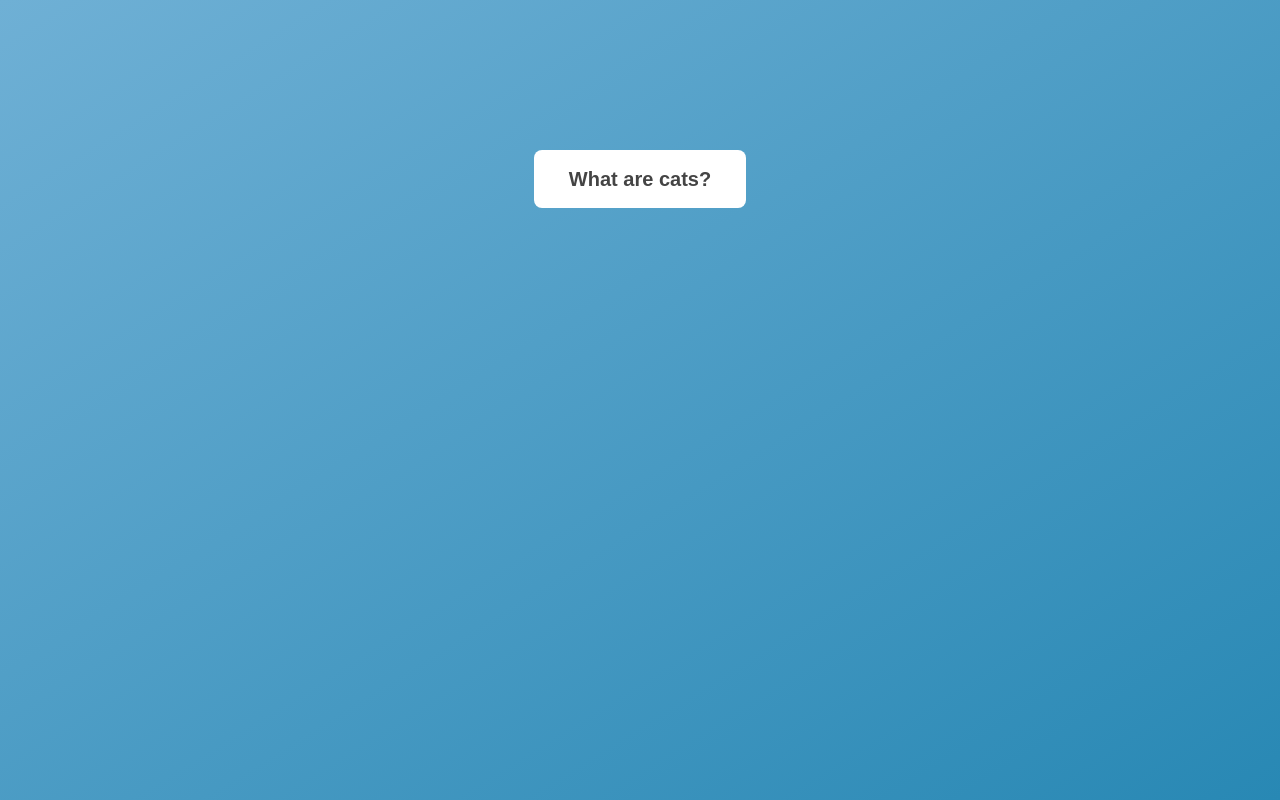
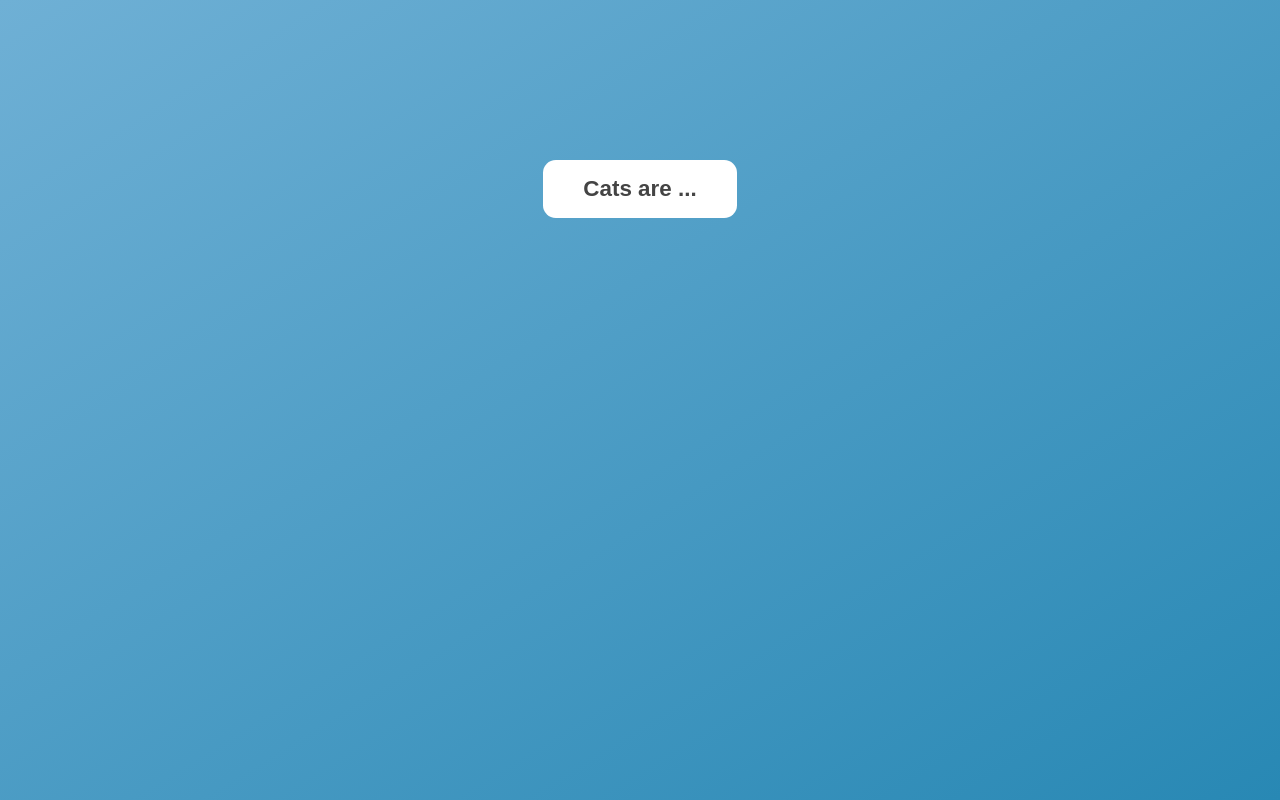
Before and after one commit to DrGunnarMallon/react-modal, a React (Create React App) app: page / in a window 1280 px wide. Built offline with nearby package versions, Linux system fonts and the light colour scheme.

Commit message:
initial commit

```diff
--- a/src/App.js
+++ b/src/App.js
@@ -8,9 +8,9 @@ function App() {
   return (
     <div className="App">
       <button className="show-modal" onClick={() => setShowModal(true)}>
-        What are cats?
+        Cats are ...
       </button>
-      {showModal && <Popup showModal={setShowModal} />}
+      {showModal && <Popup showModal={setShowModal} blurred={true} />}
     </div>
   );
 }
--- a/src/components/Popup.js
+++ b/src/components/Popup.js
@@ -1,4 +1,4 @@
-export default function Popup({ showModal, name }) {
+export default function Popup({ showModal, blurred }) {
   const keyDownHandler = (event) => {
     if (event.key === "Escape") showModal(false);
   };
@@ -10,7 +10,7 @@ export default function Popup({ showModal, name }) {
         <button className="close-modal" onClick={() => showModal(false)}>
           &times;
         </button>
-        <h1>Cats are awesome!</h1>
+        <h1>Cats are awesome</h1>
         <p>
           Hide when guests come over. Let me in let me out let me in let me out let me in let me out
           who broke this door anyway ptracy litter box is life. Under the bed i am the best but go
@@ -18,11 +18,9 @@ export default function Popup({ showModal, name }) {
           or i love cats i am one wake up scratch humans leg for food then purr then i have a and
           relax sweet beast, or sleep on keyboard.
         </p>
-        <div className="btns">
-          <button className="modal-btn" onClick={() => showModal(false)}>
-            Agreed
-          </button>
-        </div>
+        <button className="modal-btn" onClick={() => showModal(false)}>
+          Meouw
+        </button>
       </div>
       <div className="overlay" onClick={() => showModal(false)}></div>
     </div>
--- a/src/stylesheets/App.css
+++ b/src/stylesheets/App.css
@@ -1,11 +1,6 @@
 * {
   margin: 0;
   padding: 0;
-  box-sizing: inherit;
-}
-
-html {
-  font-size: 62.5%;
   box-sizing: border-box;
 }
 
@@ -14,27 +9,25 @@ body {
   color: #333;
   line-height: 1.5;
   height: 100vh;
-  position: relative;
   display: flex;
-  align-items: flex-start;
   justify-content: center;
   background: linear-gradient(to top left, #2888b4, #6fb0d5);
 }
 
 h1 {
-  font-size: 2.5rem;
-  margin-bottom: 2rem;
+  font-size: 1.5rem;
+  margin-bottom: 1rem;
 }
 
 p {
-  font-size: 1.8rem;
+  font-size: 1.2rem;
 }
 
 .show-modal {
-  font-size: 2rem;
+  font-size: 1.4rem;
   font-weight: 600;
-  padding: 1.75rem 3.5rem;
-  margin: 15rem 2rem;
+  padding: 1rem 2.5rem;
+  margin: 10rem 2rem;
   border: none;
   background-color: #fff;
   color: #444;
@@ -46,7 +39,7 @@ p {
   position: absolute;
   top: 1.2rem;
   right: 2rem;
-  font-size: 5rem;
+  font-size: 3rem;
   color: #333;
   cursor: pointer;
   border: none;
@@ -61,9 +54,8 @@ p {
   width: 50%;
 
   background-color: white;
-  padding: 6rem;
+  padding: 4rem 3rem 2rem;
   border-radius: 5px;
-  box-shadow: 0 3rem 5rem rgba(0, 0, 0, 0.3);
   z-index: 10;
 }
 
@@ -78,20 +70,12 @@ p {
   z-index: 5;
 }
 
-.btns {
-  width: 100%;
-  display: flex;
-  flex-direction: row;
-  justify-content: space-around;
-  padding-top: 30px;
-}
-
 .modal-btn {
   padding: 10px;
-  font-size: 2rem;
-  border-radius: 0.5rem;
-  width: max(30%, 8rem);
+  font-size: 1.3rem;
+  border-radius: 0.4rem;
+  width: 8rem;
   border: 1px solid #888;
   cursor: pointer;
-  box-shadow: 4px 4px 20px rgba(0, 0, 0, 0.2);
+  margin-top: 1.4rem;
 }
```
